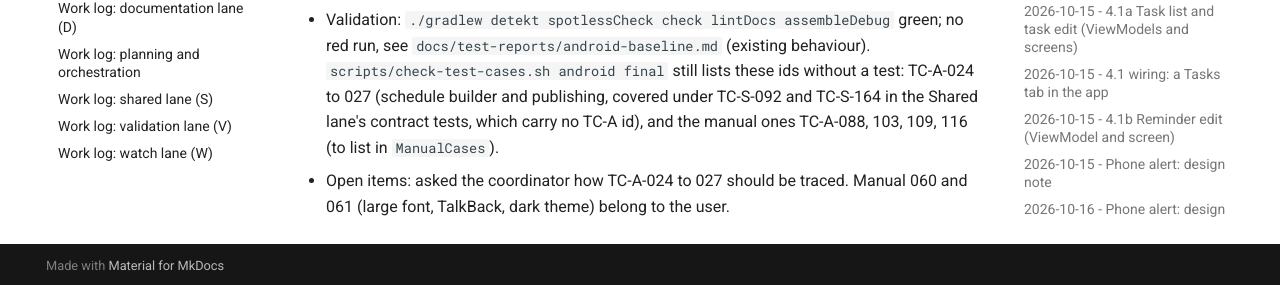
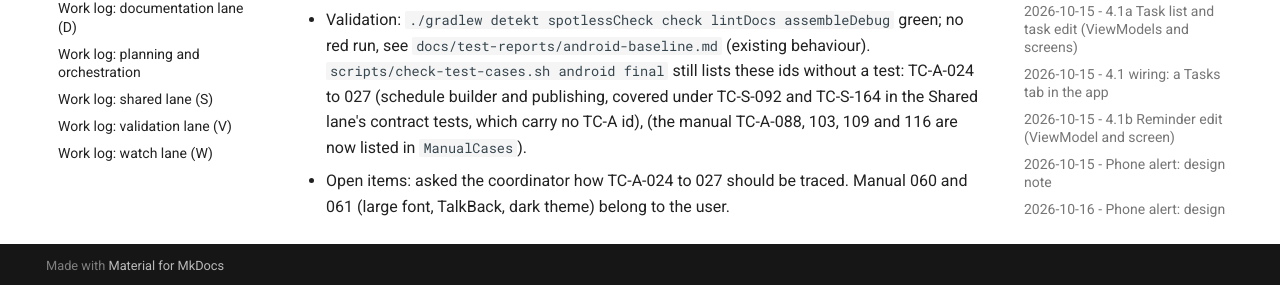
Before and after one commit to shlomoa/my-adhd-pal, an MkDocs documentation site: the page built from docs/work-log/android.md, in a window 1280 px wide and 900 px high, scrolled down 11101 px. Shown: the part 612-897 px from the top of the window. Built offline with MkDocs 1.6.1 and Material for MkDocs 9.7.7, drawn with Linux system fonts in a browser that asks for light colours; comment, search, counter and statistics services are not loaded.

Commit message:
4.6: list the manual cases 088, 103, 109, 116
Co-Authored-By: Claude Sonnet 5.5 <noreply@anthropic.com>
Claude-Session: https://claude.ai/code/session_017a7VpsjrqAVv8pUrt5MJX9

```diff
--- a/docs/work-log/android.md
+++ b/docs/work-log/android.md
@@ -166,5 +166,5 @@ BLOCKED: A-alert-1b waits for the phone data layer (lane S issue)
 
 - Issue and PR: #68 (4.6); PR below.
 - Changed: `EmptyStatesTest` for the states 4.1 to 4.4 added (reminder list empty, failed and loading; schedule never sent): TC-A-055, 056, 057. The schedule-send tests now carry the catalogue ids TC-A-028 and TC-A-029 instead of the duplicate rows 124 and 125 (removed). TC-A-055 reworded to what the app does (a task without reminders, a schedule never sent).
-- Validation: `./gradlew detekt spotlessCheck check lintDocs assembleDebug` green; no red run, see `docs/test-reports/android-baseline.md` (existing behaviour). `scripts/check-test-cases.sh android final` still lists these ids without a test: TC-A-024 to 027 (schedule builder and publishing, covered under TC-S-092 and TC-S-164 in the Shared lane's contract tests, which carry no TC-A id), and the manual ones TC-A-088, 103, 109, 116 (to list in `ManualCases`).
+- Validation: `./gradlew detekt spotlessCheck check lintDocs assembleDebug` green; no red run, see `docs/test-reports/android-baseline.md` (existing behaviour). `scripts/check-test-cases.sh android final` still lists these ids without a test: TC-A-024 to 027 (schedule builder and publishing, covered under TC-S-092 and TC-S-164 in the Shared lane's contract tests, which carry no TC-A id), (the manual TC-A-088, 103, 109 and 116 are now listed in `ManualCases`).
 - Open items: asked the coordinator how TC-A-024 to 027 should be traced. Manual 060 and 061 (large font, TalkBack, dark theme) belong to the user.
```
Also changed, not shown: 1 other file.
